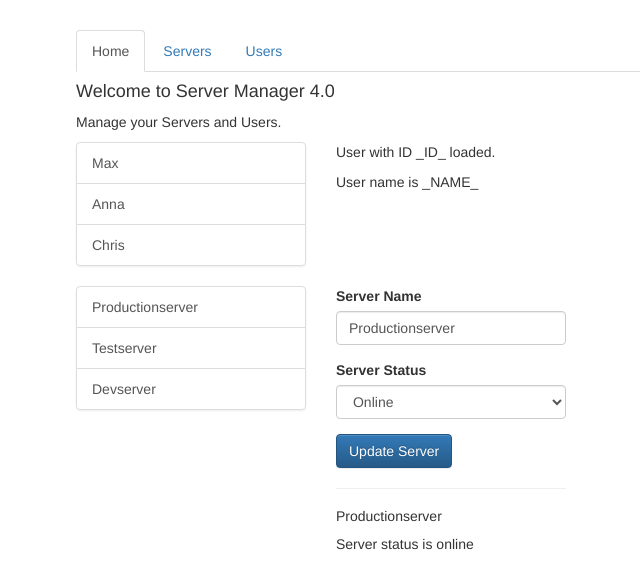
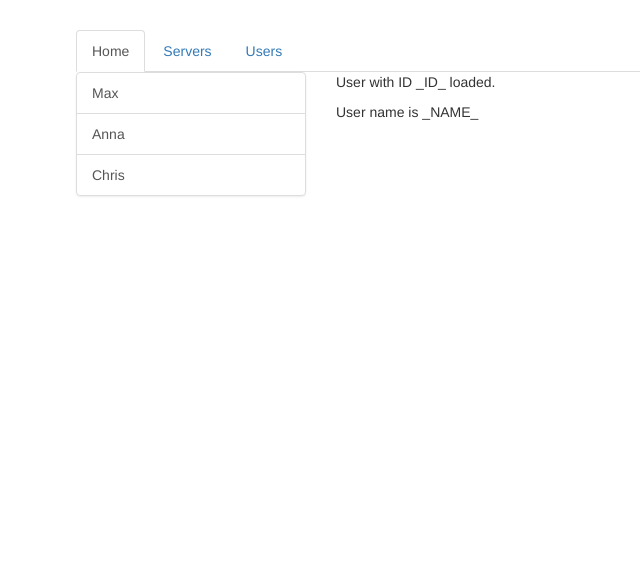
Before and after one commit to abdulmoiez876/angular-router-practice, an Angular app: page /users in a window 1280 px wide. Shown: the top 588 px of the page, without its empty margins (189-829 px from the left). Built offline with nearby package versions, Linux system fonts and the light colour scheme.

Commit message:
setting up routes

```diff
--- a/src/app/app.component.html
+++ b/src/app/app.component.html
@@ -10,17 +10,7 @@
   </div>
   <div class="row">
     <div class="col-xs-12 col-sm-10 col-md-8 col-sm-offset-1 col-md-offset-2">
-      <app-home></app-home>
-    </div>
-  </div>
-  <div class="row">
-    <div class="col-xs-12 col-sm-10 col-md-8 col-sm-offset-1 col-md-offset-2">
-      <app-users></app-users>
-    </div>
-  </div>
-  <div class="row">
-    <div class="col-xs-12 col-sm-10 col-md-8 col-sm-offset-1 col-md-offset-2">
-      <app-servers></app-servers>
+      <router-outlet></router-outlet>
     </div>
   </div>
 </div>
--- a/src/app/app.module.ts
+++ b/src/app/app.module.ts
@@ -11,6 +11,13 @@
 import { EditServerComponent } from './servers/edit-server/edit-server.component';
 import { ServerComponent } from './servers/server/server.component';
 import { ServersService } from './servers/servers.service';
+import { Routes, RouterModule } from '@angular/router';
+
+ const appRoutes: Routes = [
+  {path: '', component: HomeComponent},
+  {path: 'users', component: UsersComponent},
+  {path: 'servers', component: ServerComponent},
+ ]
 
 @NgModule({
   declarations: [
@@ -25,6 +32,7 @@
   imports: [
     BrowserModule,
     FormsModule,
+    RouterModule.forRoot(appRoutes)
   ],
   providers: [ServersService],
   bootstrap: [AppComponent]
```
